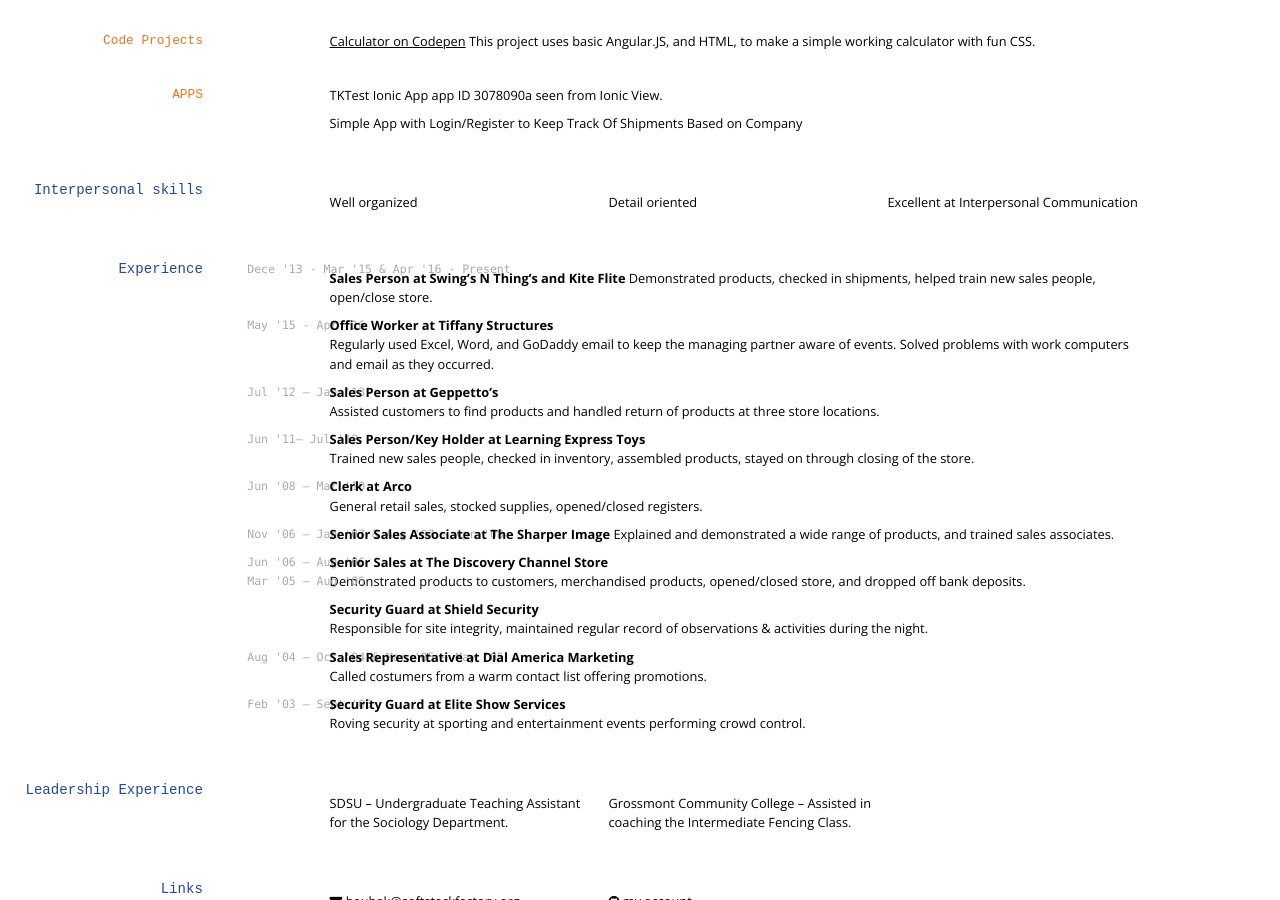
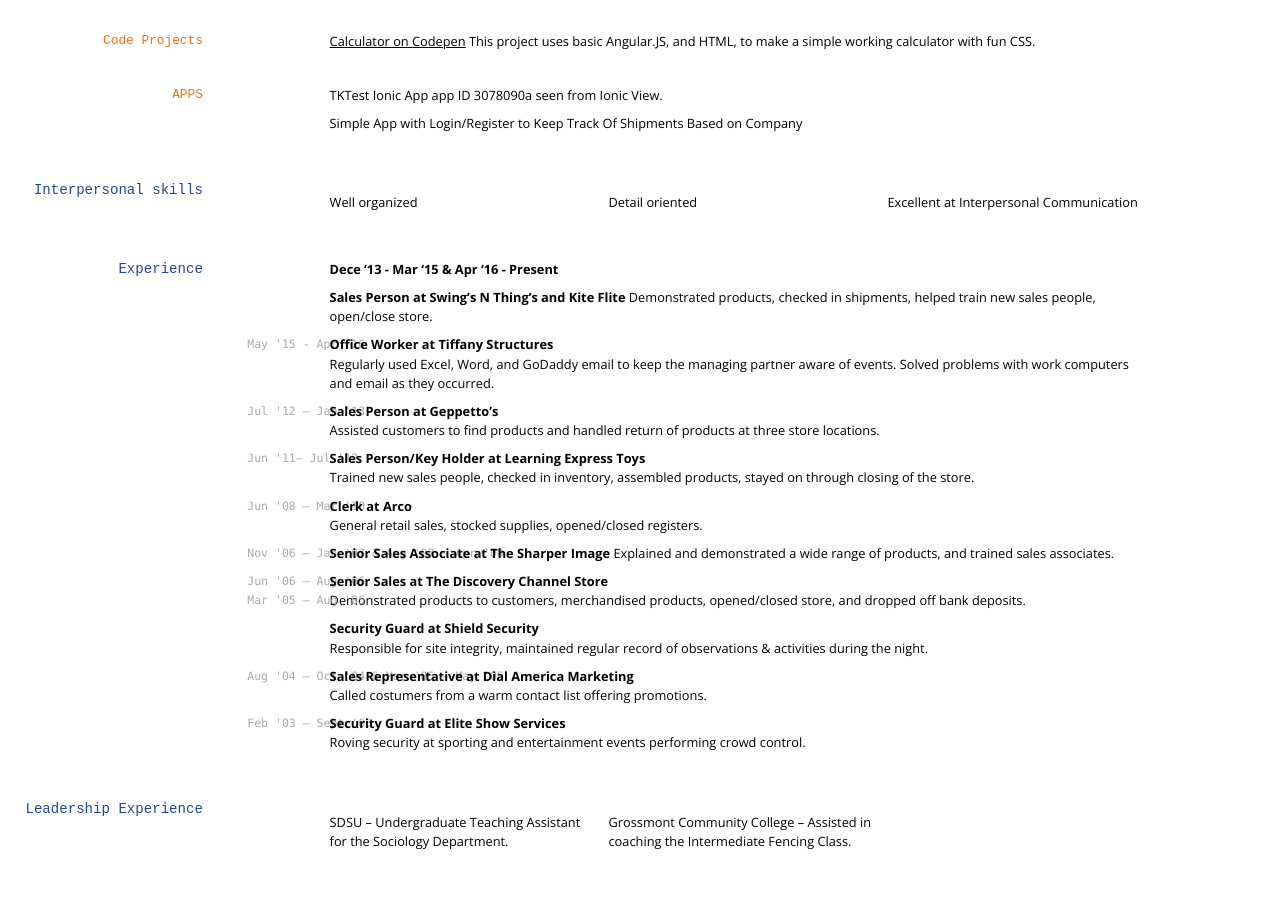
Before and after one commit to bdowlatshahiessf/bdowlatshahiessf.github.io, a Jekyll site: the page built from index.md, in a window 1280 px wide and 900 px high, scrolled down 805 px. Built offline with Jekyll 4.4.1, drawn with Linux system fonts in a browser that asks for light colours; nearby versions of some CDN libraries.

```diff
--- a/index.md
+++ b/index.md
@@ -82,7 +82,7 @@ Simple App with Login/Register to Keep Track Of Shipments Based on Company
 ## Experience
 
 
-`Dece '13 - Mar '15 & Apr '16 - Present`
+__Dece '13 - Mar '15 & Apr '16 - Present__
 
 
 
```
